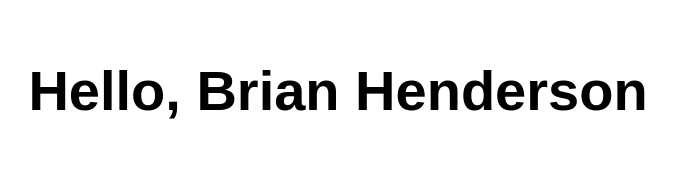
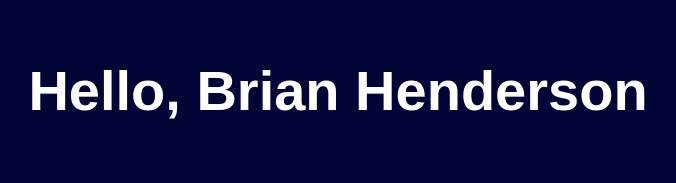
Before and after one commit to brian-henderson-az900/my-first-static-web-app, a plain HTML site: page src/index.html in a window 1280 px wide. Shown: the whole page, without its empty margins (302-978 px from the left). Drawn offline with Linux system fonts and the light colour scheme.

Commit message:
styles chance

```diff
--- a/src/styles.css
+++ b/src/styles.css
@@ -6,7 +6,8 @@ html, body {
   margin: 0;
   border: 0;
   padding: 0;
-  background-color: #fff;
+  background-color: rgb(1, 4, 53);
+  color: #fff
 }
 
 main {
```
Also changed, not shown: 1 other file.
